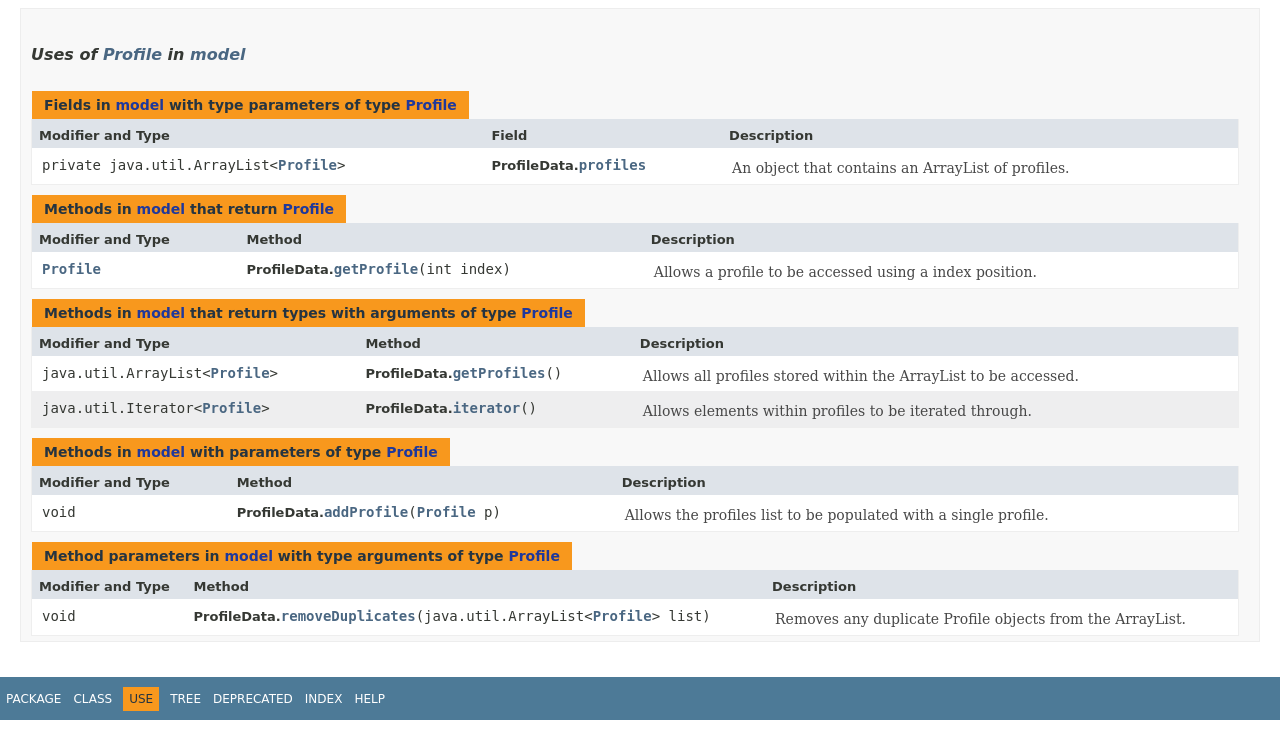
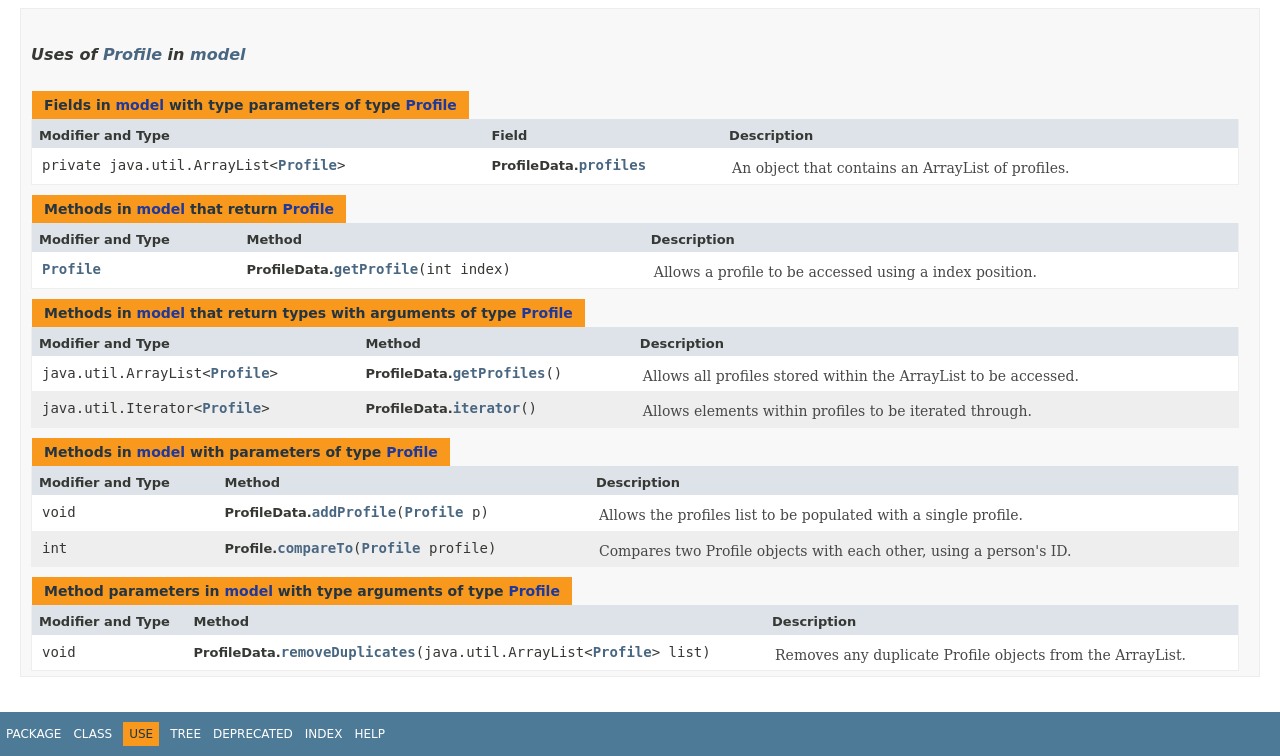
Before and after one commit to YSRathor/Weekly-Rota-System, a plain HTML site: page doc/model/class-use/Profile.html in a window 1280 px wide. Shown: the part 172-928 px from the top of the page. Before the commit the page ends 892 px from the top, so only its background shows below. Drawn offline with Linux system fonts and the light colour scheme; no server answers; a script that the page names is missing; a web font is replaced by a local one.

Commit message:
Add files via upload

```diff
--- a/doc/model/class-use/Profile.html
+++ b/doc/model/class-use/Profile.html
@@ -2,10 +2,10 @@
 <!-- NewPage -->
 <html lang="en">
 <head>
-<!-- Generated by javadoc (12.0.1) on Fri Aug 16 18:21:18 BST 2019 -->
+<!-- Generated by javadoc (12.0.1) on Wed Aug 21 17:47:25 BST 2019 -->
 <title>Uses of Class model.Profile</title>
 <meta http-equiv="Content-Type" content="text/html; charset=utf-8">
-<meta name="dc.created" content="2019-08-16">
+<meta name="dc.created" content="2019-08-21">
 <link rel="stylesheet" type="text/css" href="../../stylesheet.css" title="Style">
 <link rel="stylesheet" type="text/css" href="../../jquery/jquery-ui.css" title="Style">
 <script type="text/javascript" src="../../script.js"></script>
@@ -168,6 +168,13 @@ $('.navPadding').css('padding-top', $('.fixedNav').css("height"));
 <div class="block">Allows the profiles list to be populated with a single profile.</div>
 </td>
 </tr>
+<tr class="rowColor">
+<td class="colFirst"><code>int</code></td>
+<th class="colSecond" scope="row"><span class="typeNameLabel">Profile.</span><code><span class="memberNameLink"><a href="../Profile.html#compareTo(model.Profile)">compareTo</a></span>&#8203;(<a href="../Profile.html" title="class in model">Profile</a>&nbsp;profile)</code></th>
+<td class="colLast">
+<div class="block">Compares two Profile objects with each other, using a person's ID.</div>
+</td>
+</tr>
 </tbody>
 </table>
 </div>
```
Also changed, not shown: doc/model/class-use/Chore.html (+2 -2 lines), doc/model/class-use/ChoresAllocation.html (+2 -2 lines), doc/model/class-use/ChoresList.html (+2 -2 lines), doc/model/class-use/Person.html (+2 -2 lines), doc/model/class-use/ProfileData.html (+2 -2 lines).
